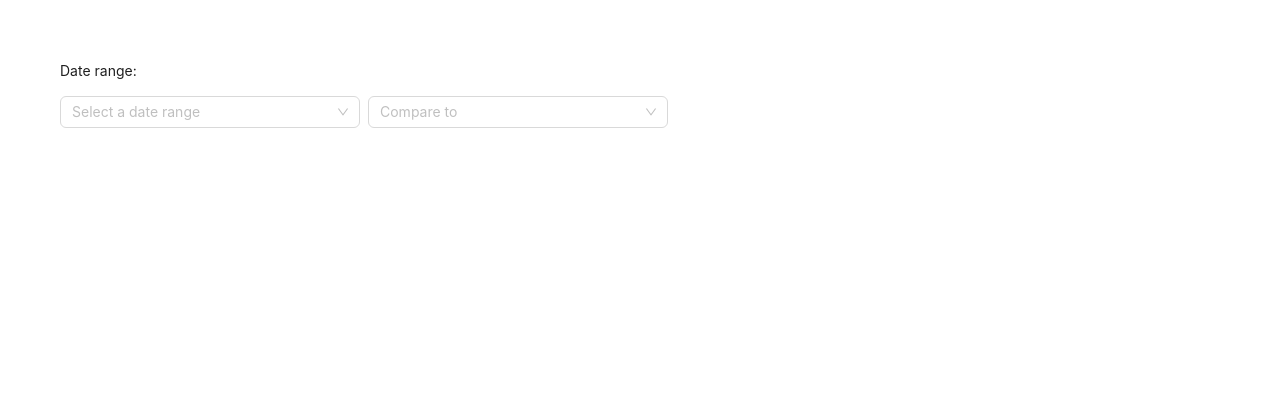
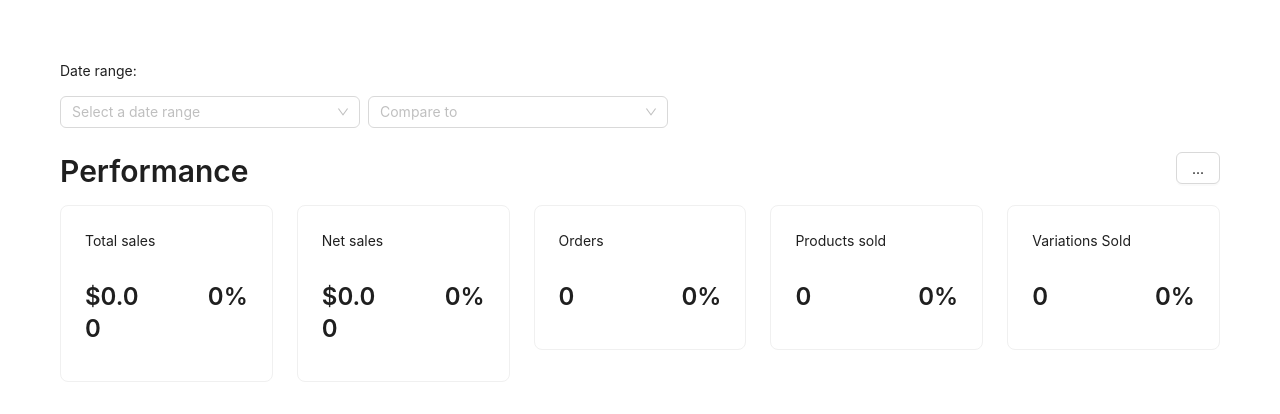
Before and after one commit to MarkSuttirak/woocommerce-analytics, a React (Create React App) app: page / in a window 1280 px wide. Shown: the top 414 px of the page. Built offline with nearby package versions, Linux system fonts and the light colour scheme.

Commit message:
Commit codes

```diff
--- a/src/App.css
+++ b/src/App.css
@@ -1,3 +1,8 @@
 .App {
   padding:60px;
 }
+
+.five-cols {
+  flex: 20%;
+  max-width: 20%;
+}
--- a/src/App.js
+++ b/src/App.js
@@ -1,6 +1,6 @@
 import logo from './logo.svg';
 import './App.css';
-import { Typography, Select, Space } from 'antd';
+import { Typography, Select, Space, Card, Button } from 'antd';
 import 'bootstrap/dist/css/bootstrap.min.css';
 
 function App() {
@@ -75,6 +75,83 @@ function App() {
           ]} />
         </Space>
       </header>
+      <div className='mt-4'>
+          <div className='row'>
+            <div className='col-sm-6'>
+              <Title level={2}>Performance</Title>
+            </div>
+            <div className='col-sm-6 text-end'>
+              <Button>...</Button>
+            </div>
+          </div>
+          <div className='row'>
+            <div className='five-cols'>
+              <Card>
+                <Paragraph>Total sales</Paragraph>
+                <Title level={3} className="row">
+                    <div className='col-sm-6'>
+                      $0.00
+                    </div>
+                    <div className='col-sm-6 text-end'>
+                      0%
+                    </div>
+                </Title>
+              </Card>
+            </div>
+            <div className='five-cols'>
+              <Card>
+                <Paragraph>Net sales</Paragraph>
+                <Title level={3} className="row">
+                    <div className='col-sm-6'>
+                      $0.00
+                    </div>
+                    <div className='col-sm-6 text-end'>
+                      0%
+                    </div>
+                </Title>
+              </Card>
+            </div>
+            <div className='five-cols'>
+              <Card>
+                <Paragraph>Orders</Paragraph>
+                <Title level={3} className="row">
+                    <div className='col-sm-6'>
+                      0
+                    </div>
+                    <div className='col-sm-6 text-end'>
+                      0%
+                    </div>
+                </Title>
+              </Card>
+            </div>
+            <div className='five-cols'>
+              <Card>
+                <Paragraph>Products sold</Paragraph>
+                <Title level={3} className="row">
+                    <div className='col-sm-6'>
+                      0
+                    </div>
+                    <div className='col-sm-6 text-end'>
+                      0%
+                    </div>
+                </Title>
+              </Card>
+            </div>
+            <div className='five-cols'>
+              <Card>
+                <Paragraph>Variations Sold</Paragraph>
+                <Title level={3} className="row">
+                    <div className='col-sm-6'>
+                      0
+                    </div>
+                    <div className='col-sm-6 text-end'>
+                      0%
+                    </div>
+                </Title>
+              </Card>
+            </div>
+          </div>
+      </div>
     </div>
   );
 }
```
